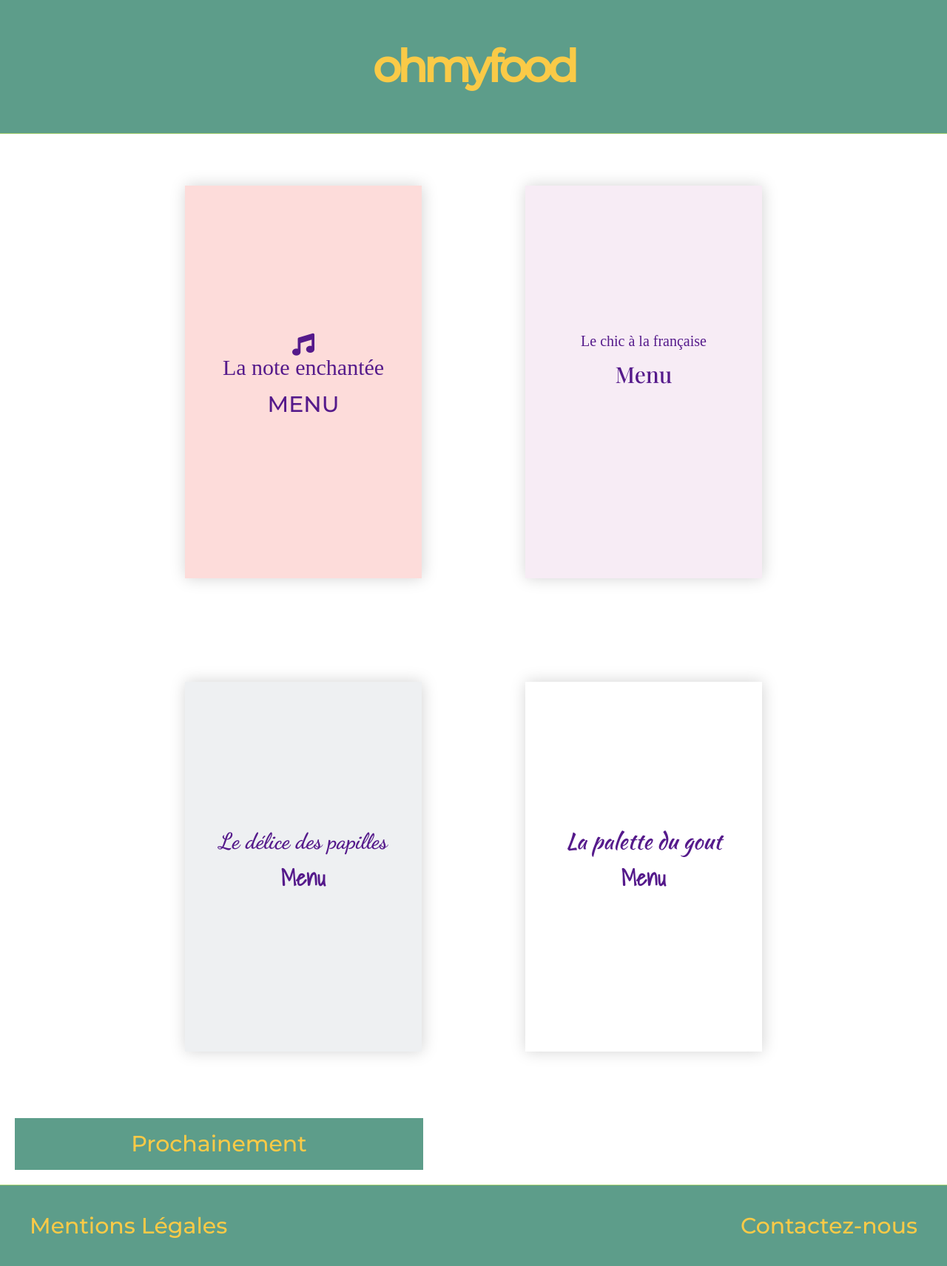
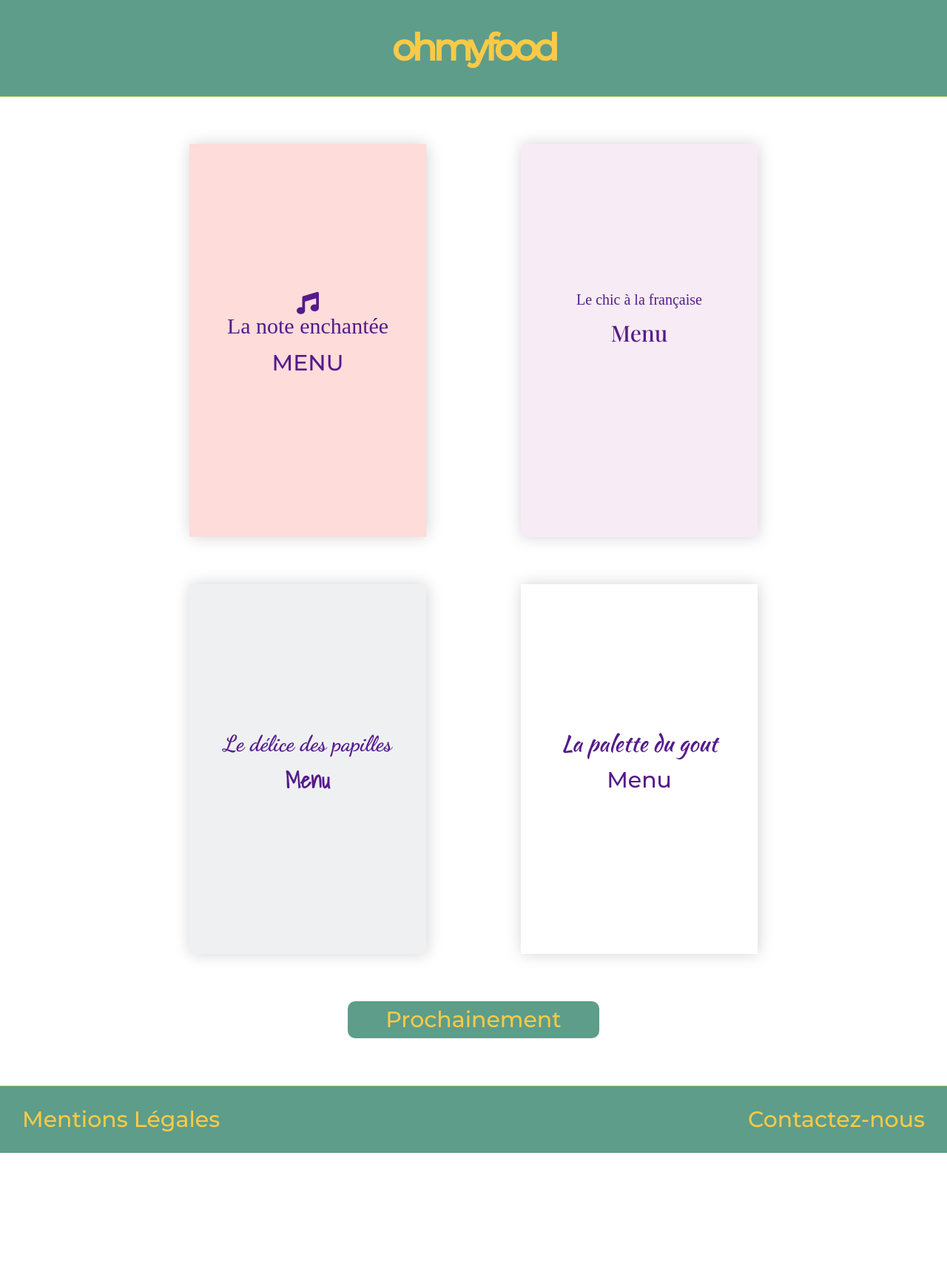
Before and after one commit to Manaile/Projet3, a plain HTML site: page index.html in a window 1280 px wide. Shown: the whole page at 74% size. After the commit the page ends 1559 px from the top, so only its background shows below. Drawn offline with nearby package versions, Linux system fonts and the light colour scheme; files that its build step writes are made by us from their sources; a web font is replaced by a local one.

Commit message:
<refactor>(main): change section to article , <style>(header&footer): change padding & font-size

```diff
--- a/css/style.css
+++ b/css/style.css
@@ -4,11 +4,11 @@ body{
 }
 
 header{
-    font-size: 60px;
+    font-size: 50px;
     background-color:rgb(93, 157, 138);
     text-align: center;
     color:rgb(250, 202, 71) ;
-    padding: 60px;
+    padding: 40px;
     font-weight: bold;
     letter-spacing: -5px;
     border-bottom: 1.5px solid rgb(159, 204, 107);
@@ -18,21 +18,23 @@ header{
 footer{
 
     background-color: rgb(93, 157, 138);
-    padding: 40px;
+    padding: 30px;
     display: flex;
     justify-content: space-between;
     border-top: 1.5px solid rgb(159, 204, 107);
 
 
 }
-main>*:nth-child(2){
+main>*:last-child{
     background-color: rgb(93, 157, 138);
     color:rgb(250, 202, 71);
-    width: 40%;
+    width: 25%;
     text-align: center;
-    padding: 20px;
-    margin: 20px;
+    padding: 10px;
+    margin: auto 5% 5% 5%;
     justify-content: center;
+    border-radius: 10px ;
+
 
 
 }
@@ -48,77 +50,79 @@ main a{
 }
 
 
-main>*:nth-child(1){
+main{
     display: flex;
     flex-wrap: wrap;
     justify-content: center;
 
-
-
 }
 
-section{
+article{
 
     width: 25%;
     font-size: 30px;
     text-align: center;
     padding-top: 200px;
     padding-bottom: 200px;
-    margin: 70px;
     box-shadow: 1px 0px 20px lightgrey;
 
 }
 
-section h2{
+article h2{
     margin: 20px;
 }
 
-div>*:nth-child(1) h3{
+main>*:nth-child(1) h3{
     font-family: 'Devonshire';
 
 
-
-
 }
-div>*:nth-child(2) h3 {
+main>*:nth-child(2) h3{
     font-family: 'Croissant One';
     font-size: 20px;
 
 
 }
-div>*:nth-child(3) h3{
+main>*:nth-child(3) h3{
     font-family: 'Dancing Script';
 
 
 }
-div>*:nth-child(4) h3{
+main>*:nth-child(4) h3{
     font-family: 'Kaushan Script';
 
 }
-div>*:nth-child(2) h2{
+main>*:nth-child(2) h2{
     font-family:'Playfair Display' ;
 }
 
 
-div>*:nth-child(3) h2, div>*:nth-child(4) h2{
+main>*:nth-child(3) h2, div>*:nth-child(4) h2{
 
     font-family: 'Shadows Into Light';
     font-weight: bold;
 }
 
-div>*:nth-child(1){
+main>*:nth-child(1){
     background-color:rgb(253, 220, 218) ;
+    margin: 5%;
+
 }
 
-div>*:nth-child(2){
+main>*:nth-child(2){
 background-color:rgb(247, 236, 245);
+margin: 5%;
+
 }
 
-div>*:nth-child(3){
+main>*:nth-child(3){
     background-color:rgb(238, 240, 242);
+    margin: auto 5% 5% 5%;
+
 }
 
 
-div>*:nth-child(4){
+main>*:nth-child(4){
     background-color:rgb(255, 255, 255);
+    margin: auto 5% 5% 5%;
 }
--- a/index.html
+++ b/index.html
@@ -28,45 +28,38 @@
    <h1>ohmyfood</h1>
 </header>
 
+<main>
 
-<main>
-        <div>
-                 <section>
-
+<article>
     <a href="">
         <i class="fas fa-music"></i>
         <h3>La note enchantée</h3>
         <h2>MENU</h2>
     </a>
+</article>
 
-                 </section>
-
-
-                <section>
+<article>
     <a href="">
         <h3>Le chic à la française</h3>
         <h2>Menu</h2>
     </a>
-                </section>
+</article>
 
-
-                <section>
+<article>
     <a href="">
         <h3>Le délice des papilles</h3>
         <h2>Menu</h2>
     </a>
-                </section>
+</article>
 
-
-                <section>
+<article>
     <a href="">
         <h3>La palette du gout</h3>
         <h2>Menu</h2>
     </a>
-                </section>
+</article>
 
-        </div>
-                <div>Prochainement</div>
+<h2>Prochainement</h2>
 </main>
 
 
```
Lines whose indentation alone changed are shown as unchanged.
